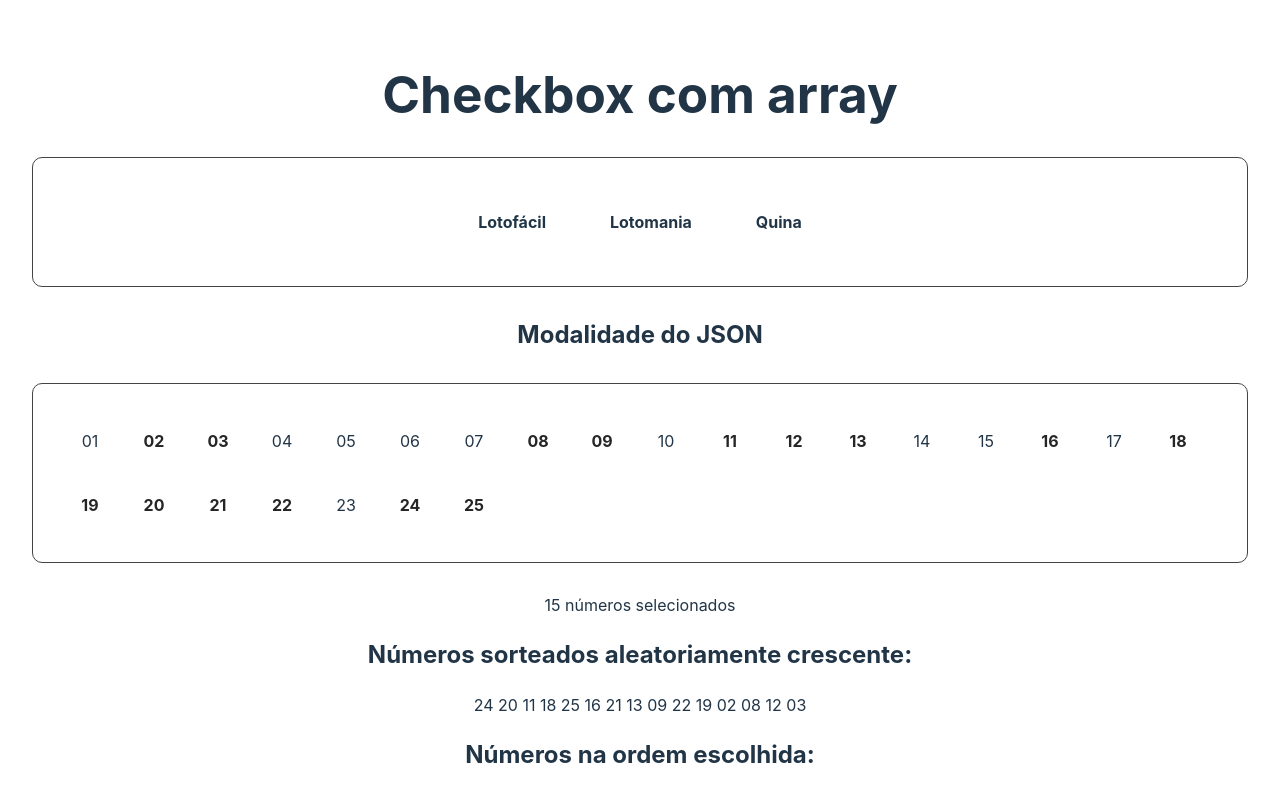
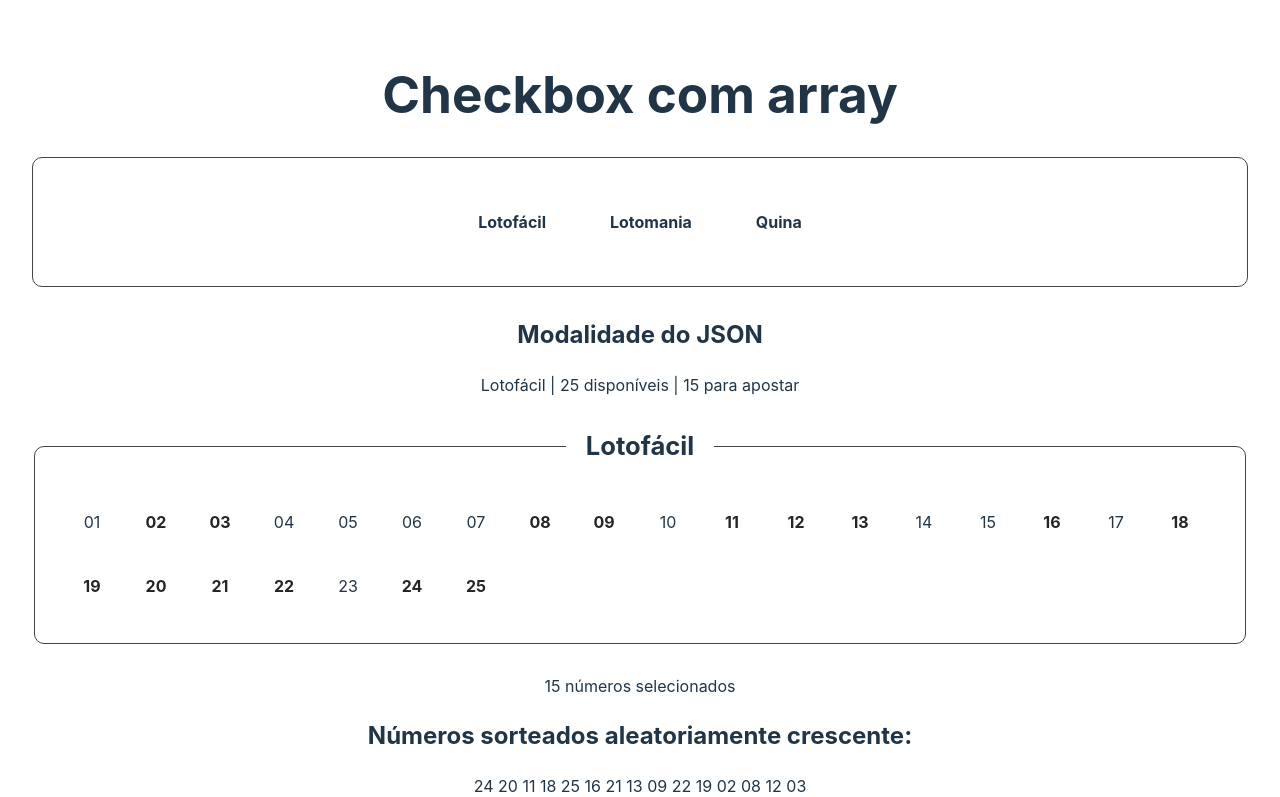
Before and after one commit to philipeoliveira/palpite-feito, a React (Vite) app: page / in a window 1280 px wide. Shown: the top 797 px of the page. Built offline with nearby package versions, Linux system fonts and the light colour scheme.

Commit message:
Add Context API to share selected modality

```diff
--- a/src/App.tsx
+++ b/src/App.tsx
@@ -1,14 +1,17 @@
 import './App.css';
 import { Bet } from './components/Bet';
 import { ModalitiesButtons } from './components/ModalitiesButtons';
+import { ModalityProvider } from './contexts/ModalityContext';
 
 function App() {
    return (
-      <main>
-         <h1>Checkbox com array</h1>
-         <ModalitiesButtons />
-         <Bet />
-      </main>
+      <ModalityProvider>
+         <main>
+            <h1>Checkbox com array</h1>
+            <ModalitiesButtons />
+            <Bet />
+         </main>
+      </ModalityProvider>
    );
 }
 
--- a/src/components/Bet.tsx
+++ b/src/components/Bet.tsx
@@ -1,4 +1,6 @@
-import { useState, useEffect } from 'react';
+import { useState, useEffect, useContext } from 'react';
+
+import { ModalityContext } from '../contexts/ModalityContext';
 
 import { generateAvailableNumbersForBet } from '../utils/generateAvailableNumbersForBet';
 import { generateBet } from '../utils/generateBet';
@@ -6,19 +8,17 @@ import sortNumbersAscending from '../utils/sortNumbersAscending';
 import { isSelectedNumbersPlural } from '../utils/isSelectedNumbersPlural';
 
 export function Bet() {
-   const totalNumbersAvailable = '25';
-   const totalNumbersToBet = '15';
+   const { selectedModality } = useContext(ModalityContext);
+   const { totalNumbersAvailable, totalNumbersToBet } = selectedModality;
+
    const [randonBet, setRandonBet] = useState<string[]>([]);
    const [selectedNumbers, setSelectedNumbers] = useState<string[]>([]);
 
    useEffect(() => {
-      const generatedBet = generateBet(
-         totalNumbersToBet,
-         totalNumbersAvailable
-      );
+      const generatedBet = generateBet(totalNumbersToBet, totalNumbersAvailable);
       setRandonBet(generatedBet);
       setSelectedNumbers(generatedBet);
-   }, []);
+   }, [totalNumbersAvailable, totalNumbersToBet]);
 
    function handleSelectedNumber(e: React.ChangeEvent<HTMLInputElement>) {
       const selectedNumber = e.target.name;
@@ -29,9 +29,7 @@ export function Bet() {
             : alert('O limite de números para esta aposta foi atingido.');
       } else {
          setSelectedNumbers((prevState) => {
-            return [
-               ...prevState.filter((numString) => numString !== selectedNumber),
-            ];
+            return [...prevState.filter((numString) => numString !== selectedNumber)];
          });
       }
    }
@@ -39,27 +37,24 @@ export function Bet() {
    return (
       <section>
          <form id='bet-form'>
-            {generateAvailableNumbersForBet(totalNumbersAvailable).map(
-               (numString) => (
+            <fieldset>
+               <legend>{selectedModality.name}</legend>
+               {generateAvailableNumbersForBet(totalNumbersAvailable).map((numString) => (
                   <label
                      key={numString}
-                     className={
-                        selectedNumbers.includes(numString) ? 'checked' : ''
-                     }
+                     className={selectedNumbers.includes(numString) ? 'checked' : ''}
                   >
                      <input
                         type='checkbox'
                         name={`${numString}`}
                         id={`number-${numString}`}
                         onChange={handleSelectedNumber}
-                        checked={
-                           selectedNumbers.includes(numString) ? true : false
-                        }
+                        checked={selectedNumbers.includes(numString) ? true : false}
                      />
                      {numString}
                   </label>
-               )
-            )}
+               ))}
+            </fieldset>
          </form>
 
          <div>{isSelectedNumbersPlural(selectedNumbers.length)}</div>
--- a/src/components/ModalitiesButtons.tsx
+++ b/src/components/ModalitiesButtons.tsx
@@ -1,10 +1,12 @@
-import { useEffect, useState } from 'react';
+import { useState, useEffect, useContext } from 'react';
+
+import { ModalityProps } from '../types/Modality';
 import { getModalities } from '../services/ModalitiesService';
-import { ModalityProps } from '../types/Modality';
+import { ModalityContext } from '../contexts/ModalityContext';
 
 export function ModalitiesButtons() {
-   const [selectedModality, setSelectedModality] = useState<ModalityProps[]>([]);
    const [modalities, setModalities] = useState<ModalityProps[]>([]);
+   const { selectedModality, setSelectedModality } = useContext(ModalityContext);
 
    useEffect(() => {
       getModalities()
@@ -13,9 +15,13 @@ export function ModalitiesButtons() {
    }, []);
 
    function handleSelectedModality(e: React.ChangeEvent<HTMLInputElement>) {
-      setSelectedModality(
-         modalities.filter((modality) => modality.name === e.target.value)
-      );
+      const nameSelectedModality = e.target.value;
+
+      const modality = modalities.find(
+         (modality) => modality.name === nameSelectedModality
+      ) as ModalityProps;
+
+      setSelectedModality(modality);
    }
 
    return (
@@ -37,13 +43,11 @@ export function ModalitiesButtons() {
 
          <h2>Modalidade do JSON</h2>
          <div>
-            {selectedModality.map((modality) => (
-               <div key={modality.id}>
-                  <span>{`${modality.name} | `}</span>
-                  <span>{`${modality.totalNumbersAvailable} disponíveis | `}</span>
-                  <span>{`${modality.totalNumbersToBet} para apostar`}</span>
-               </div>
-            ))}
+            <div key={selectedModality.id}>
+               <span>{`${selectedModality.name} | `}</span>
+               <span>{`${selectedModality.totalNumbersAvailable} disponíveis | `}</span>
+               <span>{`${selectedModality.totalNumbersToBet} para apostar`}</span>
+            </div>
          </div>
       </section>
    );
--- a/src/contexts/ModalityContext.tsx
+++ b/src/contexts/ModalityContext.tsx
@@ -1,8 +1,9 @@
 import { createContext, useState } from 'react';
+import { ModalityProps } from '../types/Modality';
 
 interface ModalityContextProps {
-   selectedModality: string;
-   setSelectedModality: (modality: string) => void;
+   selectedModality: ModalityProps;
+   setSelectedModality: (modality: ModalityProps) => void;
 }
 
 interface ModalityProviderProps {
@@ -12,12 +13,15 @@ interface ModalityProviderProps {
 export const ModalityContext = createContext({} as ModalityContextProps);
 
 export function ModalityProvider({ children }: ModalityProviderProps) {
-   const [selectedModality, setSelectedModality] = useState('Quina');
+   const [selectedModality, setSelectedModality] = useState<ModalityProps>({
+      id: '1',
+      name: 'Lotofácil',
+      totalNumbersAvailable: '25',
+      totalNumbersToBet: '15',
+   });
 
    return (
-      <ModalityContext.Provider
-         value={{ selectedModality, setSelectedModality }}
-      >
+      <ModalityContext.Provider value={{ selectedModality, setSelectedModality }}>
          {children}
       </ModalityContext.Provider>
    );
--- a/src/index.css
+++ b/src/index.css
@@ -71,7 +71,7 @@ button:focus-visible {
    }
 }
 
-#bet-form {
+#bet-form fieldset {
    display: flex;
    align-items: center;
    flex-wrap: wrap;
@@ -79,6 +79,11 @@ button:focus-visible {
    border: 1px solid #444;
    border-radius: 10px;
    padding: 30px;
+}
+#bet-form legend {
+   font-size: 1.6rem;
+   font-weight: bold;
+   padding: 0 20px;
 }
 #bet-form label {
    display: flex;
```
